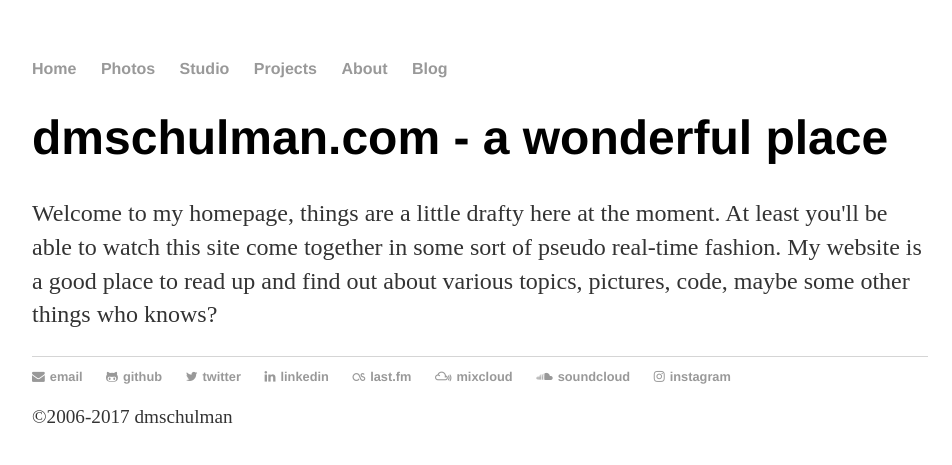
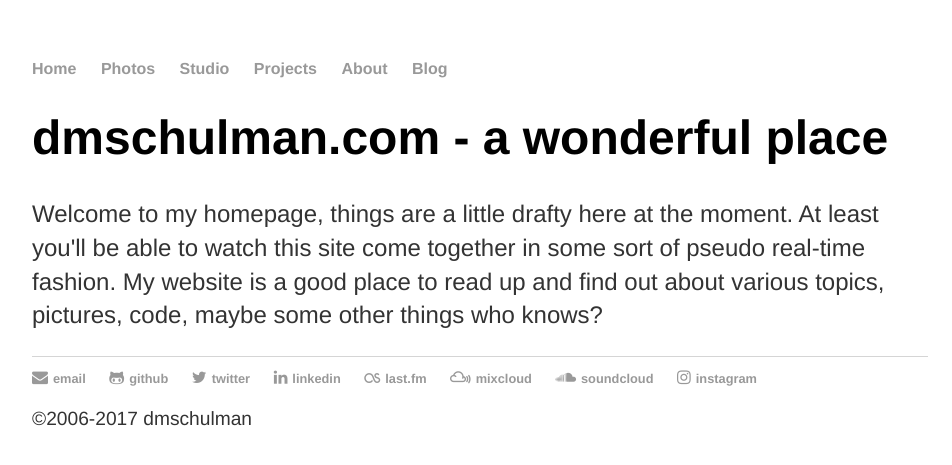
Before and after one commit to dmschulman/dmschulman.github.io, a Jekyll site: the page built from index.html, in a window 1280 px wide. Shown: the top 465 px of the page, without its empty margins (160-1112 px from the left). Built offline with Jekyll 4.4.1, drawn with Linux system fonts in a browser that asks for light colours.

Commit message:
Update blanched.css

```diff
--- a/css/blanched.css
+++ b/css/blanched.css
@@ -2,33 +2,37 @@
 
 body {
     margin: 60px auto;
+    font-family: 'Helvetica', 'Arial', 'Sans-Serif';
     width: 70%;
 }
+
 nav ul, footer ul {
     font-family:'Helvetica', 'Arial', 'Sans-Serif';
     padding: 0px;
     list-style: none;
     font-weight: bold;
 }
+
 nav ul li, footer ul li {
     display: inline;
     margin-right: 20px;
 }
+
 a {
     text-decoration: none;
     color: #999;
 }
+
 a:hover {
-    text-decoration: underline;
+    text-decoration: none;
 }
+
 h1 {
     font-size: 3em;
-    font-family: 'Helvetica', 'Arial', 'Sans-Serif';
 }
 
 h2 {
     font-size: 2.5em;
-    font=family: 'Helvetica', 'Arial', 'Sans-Serif';
 }
 
 p {
@@ -38,7 +42,7 @@ p {
 }
 
 i.fa {
-    margin-right: 5px;
+    font-size: 16px;
 }
 
 /* BODY */
@@ -84,3 +88,7 @@ footer {
     font-size: .8em;
     text-transform: lowercase;
 }
+
+i.fa {
+    margin-right: 5px;
+}
```
